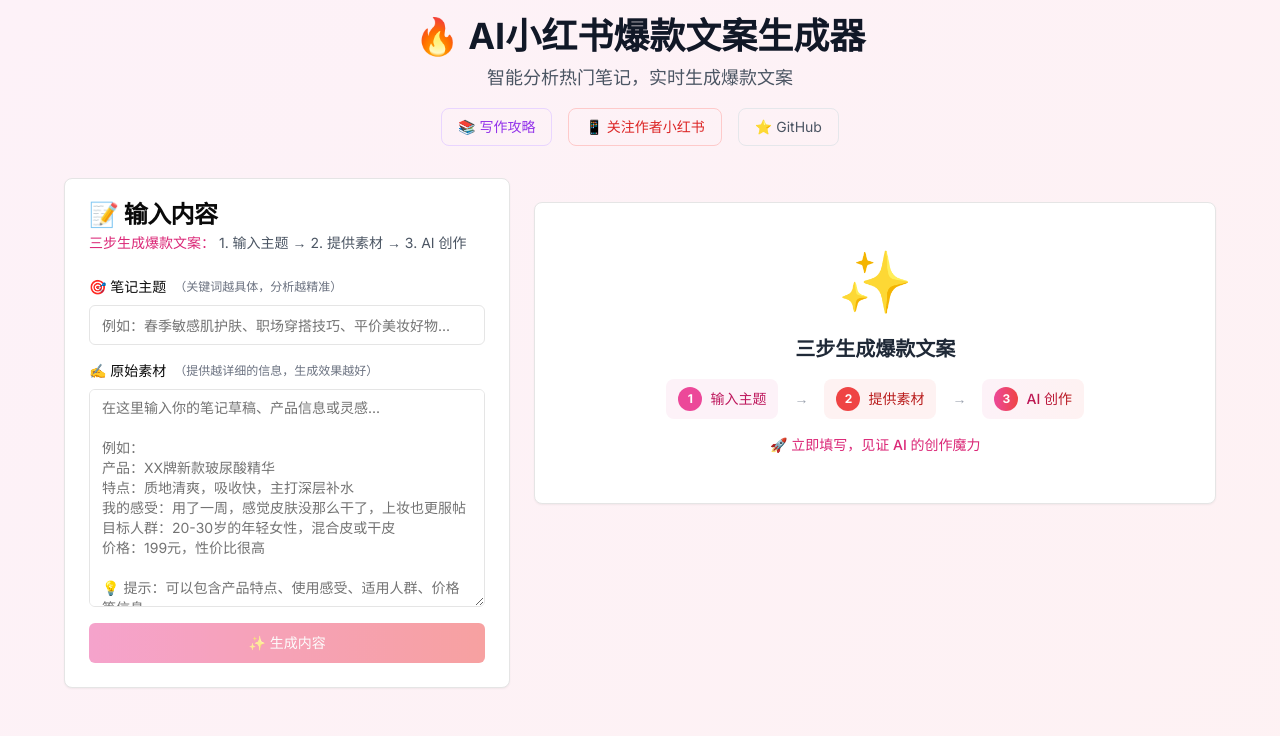
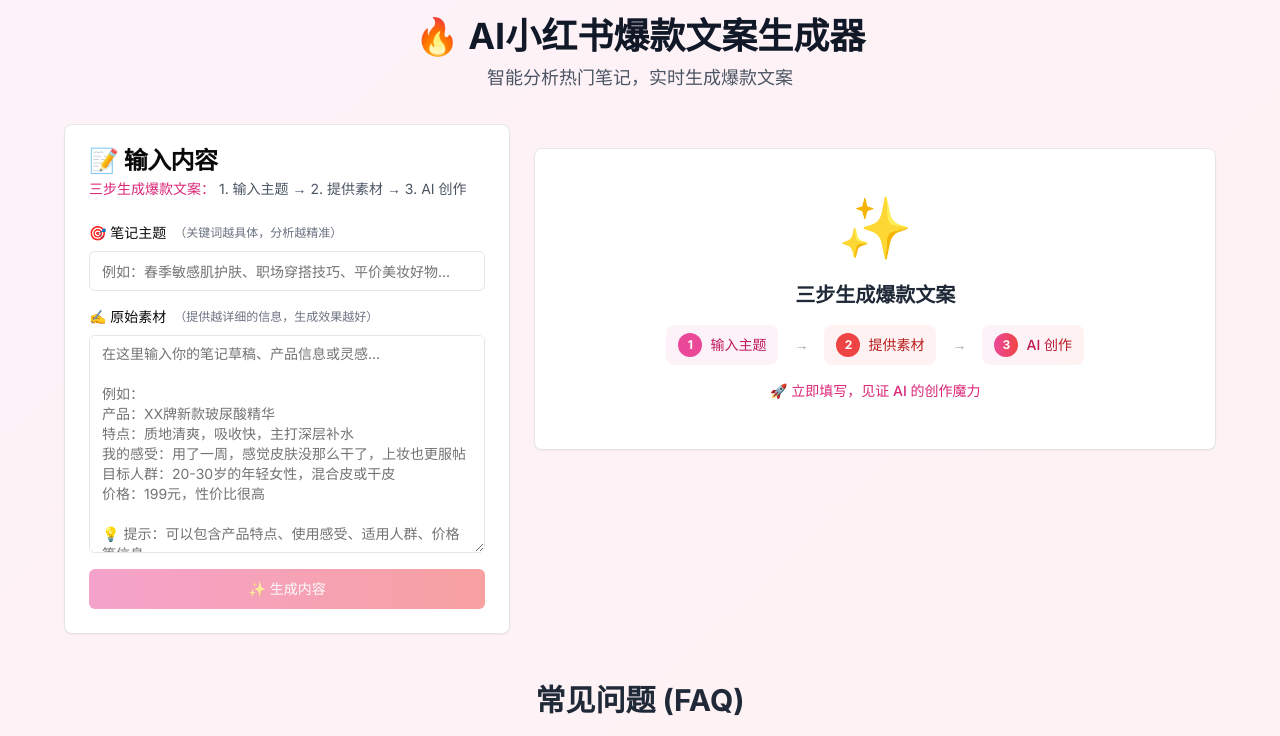
Before and after one commit to puyujian/xhs-ai-writer, a Next.js app: page / in a window 1280 px wide. Shown: the top 736 px of the page. Built offline with nearby package versions, Linux system fonts and the light colour scheme.

Commit message:
修改部分内容

```diff
--- a/app/page.tsx
+++ b/app/page.tsx
@@ -1,22 +1,5 @@
-import Link from 'next/link'
-import dynamic from 'next/dynamic'
 import GeneratorClient from '@/components/GeneratorClient'
 import FaqSection from '@/components/FaqSection'
-
-// 动态导入作者卡片组件，减少首次加载的资源体积
-const AuthorCard = dynamic(() => import('@/components/AuthorCard'), {
-  loading: () => (
-    <div className="bg-gradient-to-r from-red-50 to-pink-50 border border-red-200 rounded-lg p-6 animate-pulse">
-      <div className="flex flex-col items-center gap-4">
-        <div className="h-6 bg-gray-200 rounded w-48"></div>
-        <div className="h-4 bg-gray-200 rounded w-96"></div>
-        <div className="h-4 bg-gray-200 rounded w-80"></div>
-        <div className="h-12 bg-gray-200 rounded w-64"></div>
-        <div className="h-3 bg-gray-200 rounded w-72"></div>
-      </div>
-    </div>
-  ),
-})
 
 export default function Home() {
   return (
@@ -29,30 +12,7 @@
           <p className="text-lg text-gray-600 mb-4">
             智能分析热门笔记，实时生成爆款文案
           </p>
-          <div className="flex justify-center gap-4 flex-wrap">
-            <Link
-              href="/blog"
-              className="inline-flex items-center px-4 py-2 text-sm text-purple-600 hover:text-purple-700 border border-purple-200 rounded-lg hover:bg-purple-50 transition-colors"
-            >
-              📚 写作攻略
-            </Link>
-            <a
-              href="https://www.xiaohongshu.com/user/profile/5e141963000000000100158e"
-              target="_blank"
-              rel="noopener noreferrer"
-              className="inline-flex items-center px-4 py-2 text-sm text-red-600 hover:text-red-700 border border-red-200 rounded-lg hover:bg-red-50 transition-colors"
-            >
-              📱 关注作者小红书
-            </a>
-            <a
-              href="https://github.com/EBOLABOY/xhs-ai-writer"
-              target="_blank"
-              rel="noopener noreferrer"
-              className="inline-flex items-center px-4 py-2 text-sm text-gray-600 hover:text-gray-700 border border-gray-200 rounded-lg hover:bg-gray-50 transition-colors"
-            >
-              ⭐ GitHub
-            </a>
-          </div>
+
         </div>
 
         <GeneratorClient />
@@ -60,10 +20,7 @@
         {/* FAQ区域 */}
         <FaqSection />
 
-        {/* 作者信息区域 */}
-        <div className="mt-12 text-center">
-          <AuthorCard />
-        </div>
+
       </div>
     </div>
   )
```
